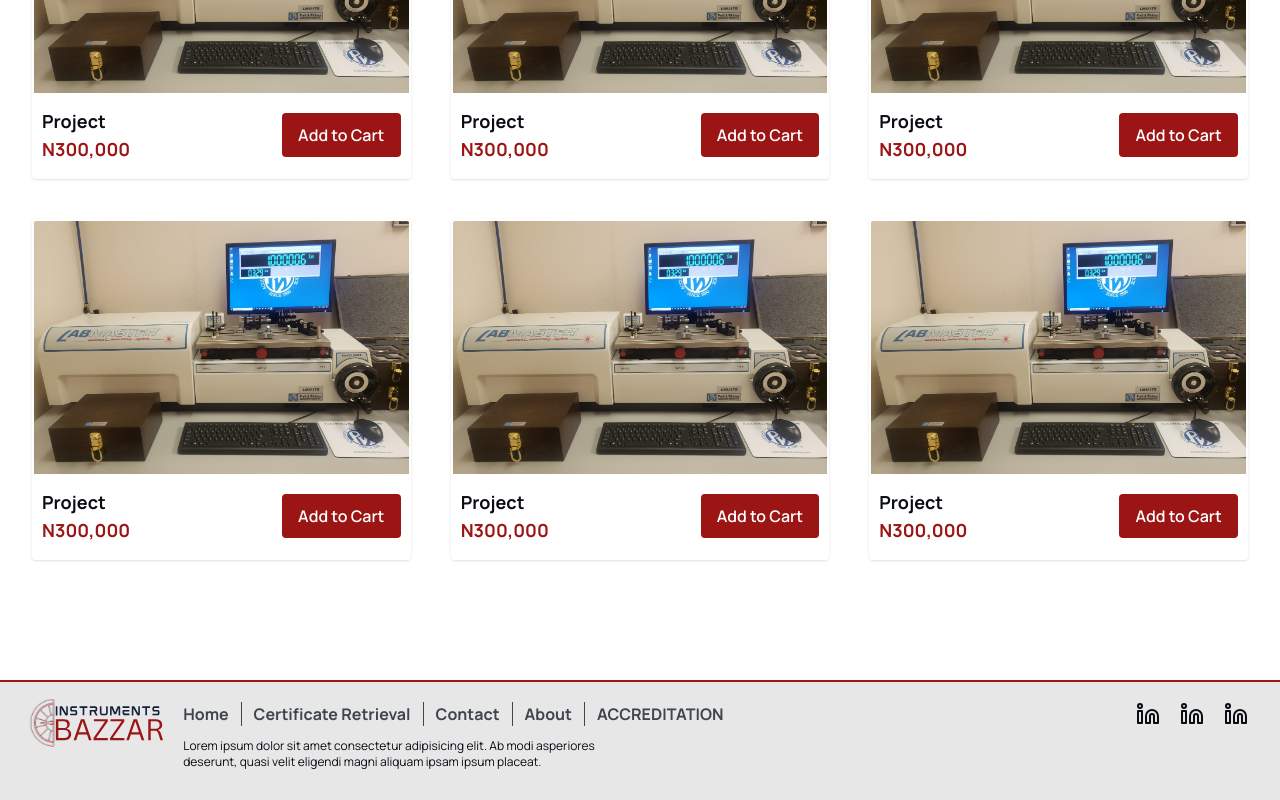
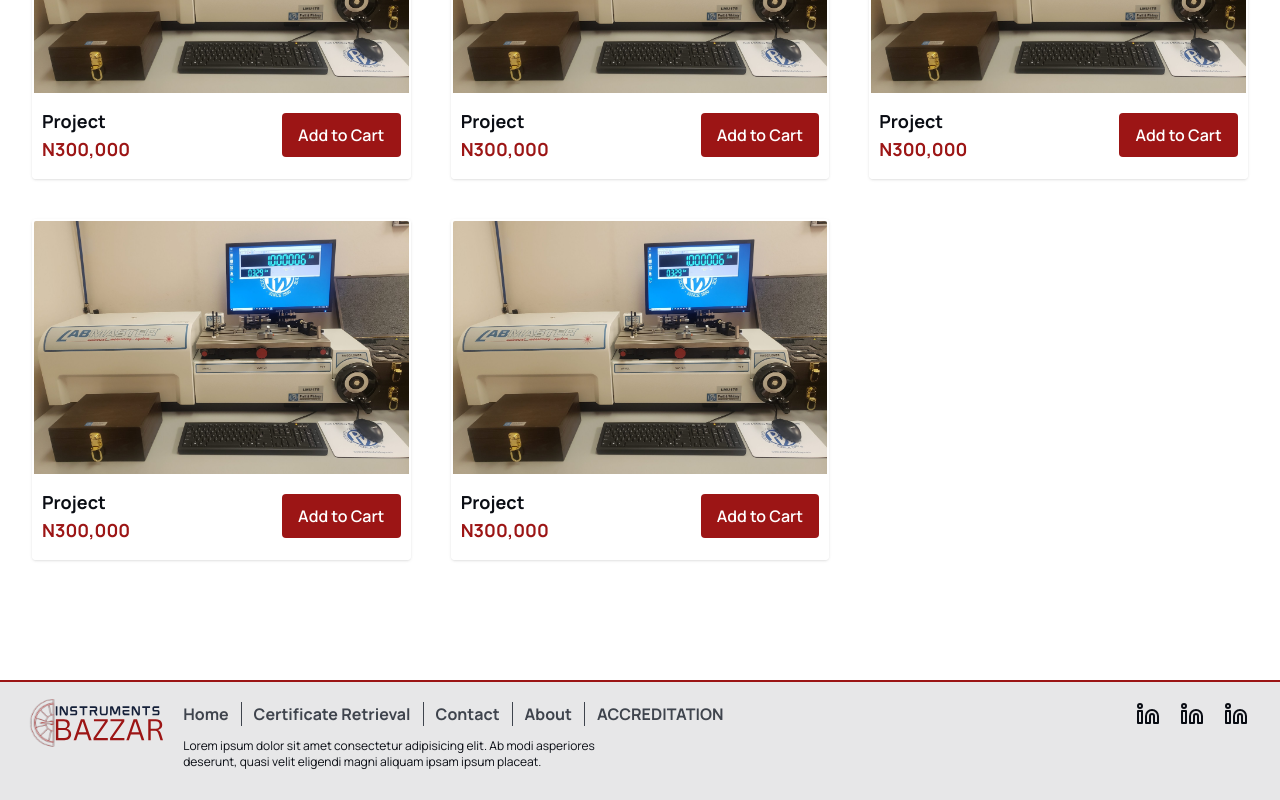
Before and after one commit to T-laye/bazzar, a Next.js app: page /products/caliberations in a window 1280 px wide. Shown: the part 911-1711 px from the top of the page. Built offline with nearby package versions, Linux system fonts and the light colour scheme.

Commit message:
Remove commented-out ProductCard component from products page layout

```diff
--- a/src/app/(menu)/products/[productCategory]/page.tsx
+++ b/src/app/(menu)/products/[productCategory]/page.tsx
@@ -14,7 +14,7 @@ export default function Page() {
         <ProductCard />
         <ProductCard />
         <ProductCard />
-        <ProductCard />
+        {/* <ProductCard /> */}
       </div>
     </ProductsLayout>
   );
```
